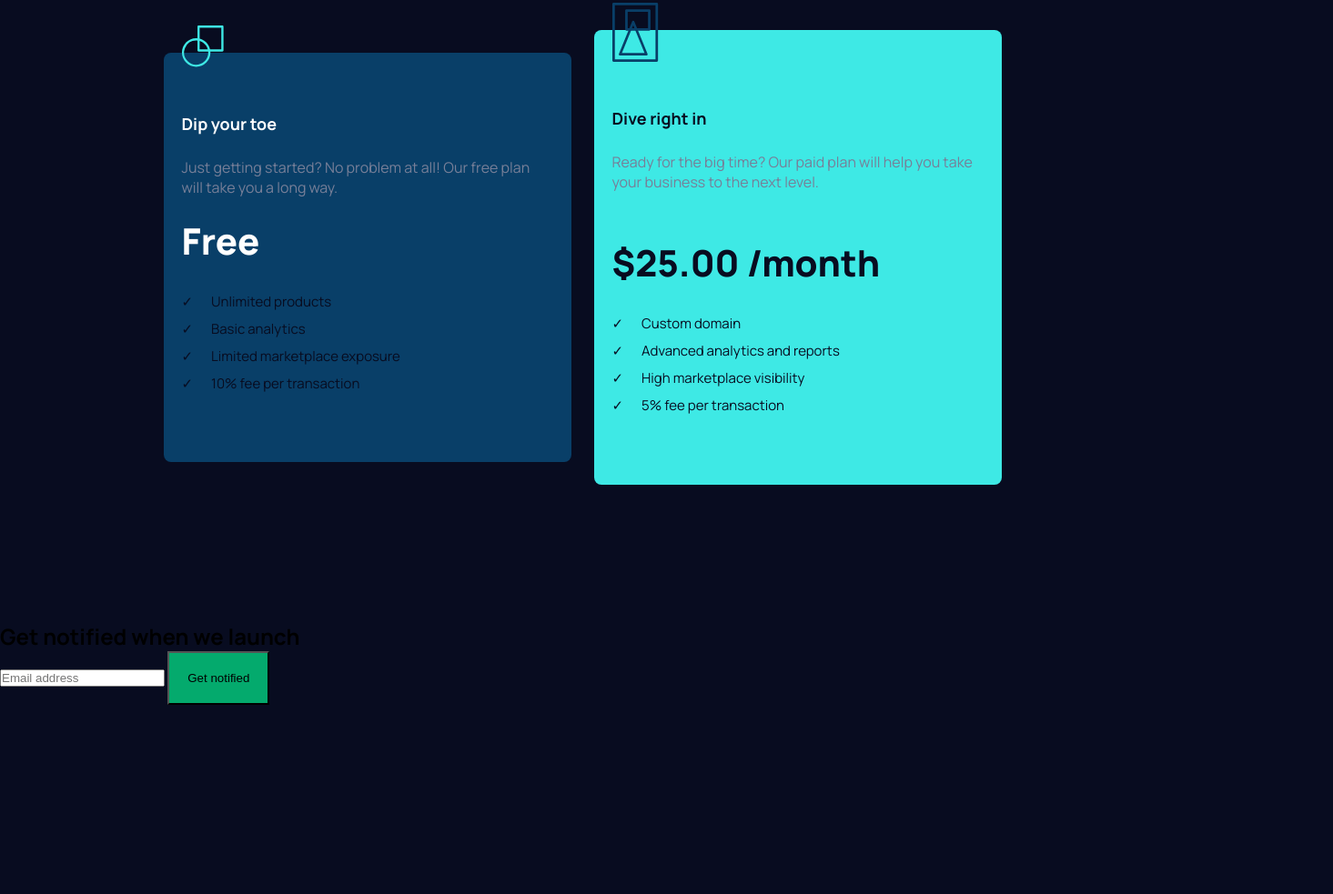
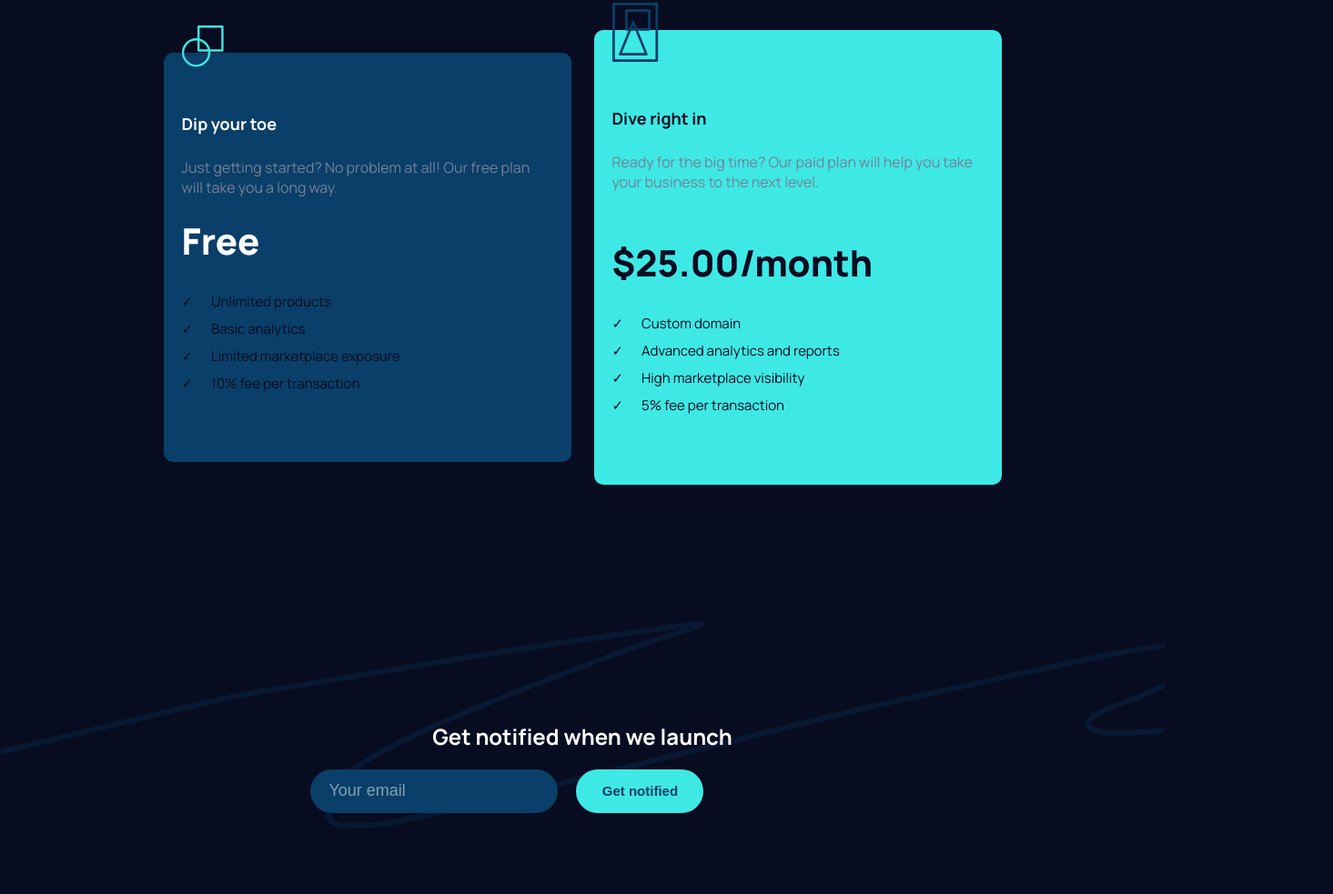
Before and after one commit to ryan-mendoza/maker-pre-launch-landing-page, a plain HTML site: page index.html in a window 1280 px wide. Shown: the part 1386-2369 px from the top of the page at 91% size, 1465 px wide, since content can reach past the window. Before the commit the page ends 2161 px from the top, so only its background shows below. Drawn offline with Linux system fonts and the light colour scheme.

Commit message:
made changes to footer

```diff
--- a/index.html
+++ b/index.html
@@ -107,27 +107,31 @@
 
       <h3>Dive right in</h3>
       <p>Ready for the big time? Our paid plan will help you take your business to the next level.</p>
-      <h2>$25.00 /month</h2>
+      <h2>$25.00<span>/month</span></h2>
       <ul>
         <li>Custom domain</li>
         <li>Advanced analytics and reports</li>
         <li>High marketplace visibility</li>
         <li>5% fee per transaction</li>
       </ul>
-
-
-
-
-
     </div>
 
 
   </div>
 
   <div class="footer">
+    <!-- <div class="footer__top">
+    </div> -->
     <h2>Get notified when we launch</h2>
-    <input type="email" name="email" id="email" placeholder="Email address">
-    <button class="btn" type="submit">Get notified</button>
+
+    <div class="input__container">
+      <input type="email" placeholder="Your email" />
+      <!-- <span id="error">oops! you screwed up!</span> -->
+      <button class="btn">Get notified</button>
+      <p class="error">oops! you screwed up!</p>
+    </div>
+
+
   </div>
 
 </div>
--- /dev/null
+++ b/script.js
@@ -0,0 +1,5 @@
+const email = document.getElementById('email');
+const error = document.getElementById('error');
+const form = document.getElementById('form');
+
+const validate = () => {};
--- a/styles.css
+++ b/styles.css
@@ -10,6 +10,7 @@ body {
   background-color: #080c20;
   max-width: 100%;
   font-family: 'Manrope', sans-serif;
+  overflow-x: hidden;
 }
 
 p {
@@ -37,7 +38,7 @@ p {
   justify-content: center;
   align-items: center;
   text-align: center;
-  max-width: 1440px;
+  /* max-width: 1440px; */
   height: 500px;
 }
 
@@ -71,7 +72,7 @@ p {
   background-image: url('images/bg-hero-squiggle.svg');
   background-repeat: no-repeat;
   background-position: center;
-  background-size: 100%;
+  background-size: contain;
   margin: 25px 45px;
   width: 500px;
   height: 500px;
@@ -100,8 +101,9 @@ p {
   justify-content: center;
   align-items: center;
   text-align: left;
-  width: 1440px;
+  /* width: 1440px; */
   margin: 100px 25px 100px 25px;
+  box-sizing: border-box;
 }
 
 .perks__high {
@@ -211,7 +213,7 @@ p {
   width: 448px;
   background-color: #093f68;
   padding: 20px;
-  border-radius: 8px;
+  border-radius: 10px;
   margin-right: 25px;
 }
 
@@ -245,7 +247,7 @@ p {
   width: 448px;
   background-color: #3ee9e5;
   padding: 20px;
-  border-radius: 8px;
+  border-radius: 10px;
 }
 
 .icon {
@@ -280,7 +282,144 @@ ul li:before {
   padding-right: 20px;
 }
 
+/* footer section */
+
+/* .footer {
+  display: flex;
+  flex-direction: column;
+  align-items: center;
+  background: url(images/bg-footer-squiggle.svg);
+  background-repeat: no-repeat;
+  height: 300px;
+  font-family: 'Manrope';
+}
+
+.footer__top {
+  display: flex;
+  justify-content: center;
+  align-items: center;
+  padding-top: 25px;
+  width: 100vw;
+  color: #fff;
+  margin-bottom: 20px;
+}
+
+.form {
+  display: flex;
+  justify-content: center;
+  align-items: center;
+  width: 500px;
+}
+
 .btn {
-  background-color: #04aa6d;
+  background-color: #3ee9e5;
+  width: 140px;
+  height: 48px;
+  color: #080c20;
+  border-radius: 40px;
+  font-size: 15px;
+  margin-left: 20px;
+}
+
+.btn:hover {
+  width: 140px;
+  height: 48px;
+  background-color: black;
+  color: #fff;
+  text-decoration: none;
+  border-radius: 4px solid #3ee9e5;
+
+}
+
+.btn:active {
+  transform: translateY(5px);
+}
+
+.notify__email {
+  background-color: #093f68;
+  width: 320px;
+  height: 48px;
+  border-radius: 40px;
+  font-size: 15px;
+  margin-left: 20px;
+}
+
+input[type='email'] {
+  border: none;
+  border-radius: 40px;
+  padding: 10px;
+} */
+
+/* new footer */
+
+.footer {
+  padding: 5%;
+  width: 100%;
+  box-sizing: border-box;
+  display: flex;
+  flex-direction: column;
+  justify-content: center;
+  align-items: center;
+  background: url(images/bg-footer-squiggle.svg);
+  background-repeat: no-repeat;
+  height: 300px;
+}
+
+.footer input {
+  outline: none;
+  border: none;
+  background-color: #093f68;
+  color: white;
+  font-size: 18px;
+  padding: 20px;
+  border-radius: 30px;
+  height: 48px;
+}
+
+::placeholder {
+  color: rgba(255, 255, 255, 0.5);
+}
+
+.footer #input__container {
+  display: flex;
+  flex-direction: column;
+}
+
+.footer div {
+  display: flex;
+}
+
+.footer h2 {
+  color: #fff;
   padding: 20px;
 }
+
+.error {
+  visibility: hidden;
+}
+
+.btn {
+  background-color: #3ee9e5;
+  width: 140px;
+  height: 48px;
+  color: #093f68;
+  border-radius: 40px;
+  font-size: 15px;
+  margin-left: 20px;
+  outline: none;
+  border: none;
+  font-weight: bold;
+}
+
+.btn:hover {
+  width: 140px;
+  height: 48px;
+  background-color: black;
+  color: #fff;
+  text-decoration: none;
+  border-radius: 4px solid #3ee9e5;
+}
+
+.btn:active {
+  transform: translateY(5px);
+}
```
